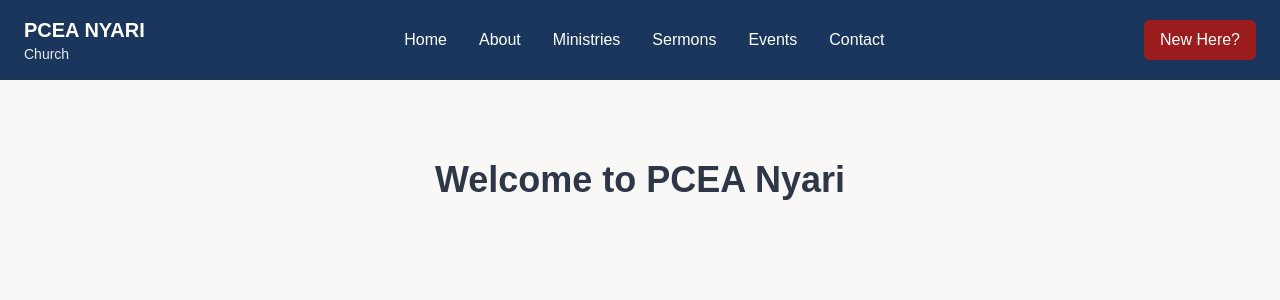
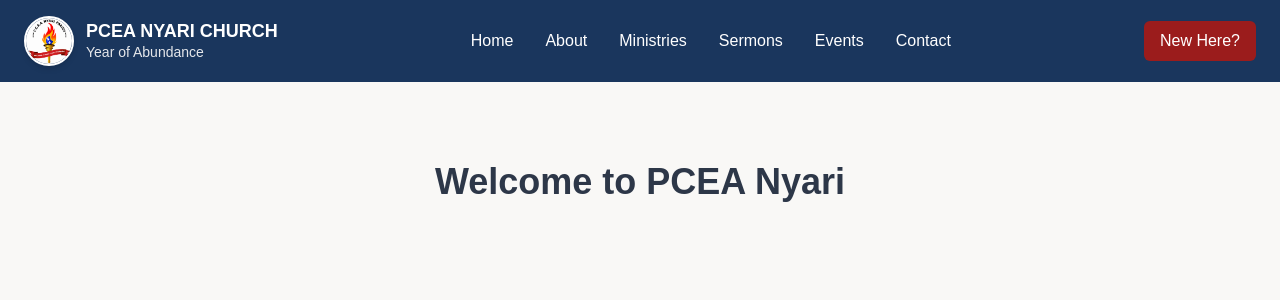
Before and after one commit to Jjumaaa/pnyari, a Next.js app: page / in a window 1280 px wide. Shown: the top 300 px of the page. Built offline with nearby package versions, Linux system fonts and the light colour scheme.

Commit message:
Add church logo and Next.js navigation links

```diff
--- a/components/layout/Navbar.jsx
+++ b/components/layout/Navbar.jsx
@@ -1,5 +1,7 @@
 "use client";
 import { useState } from "react";
+import Image from "next/image";
+import Link from "next/link";
 
 export default function Navbar() {
   const [isOpen, setIsOpen] = useState(false);
@@ -7,40 +9,51 @@
     <nav className="bg-[var(--color-sanctuary-blue)] text-white">
       <div className="mx-auto flex max-w-7xl items-center justify-between px-6 py-4">
         {/* Logo */}
+        <Link href="/" className="flex items-center gap-3">
+        <Image
+            src="/images/nyarilogo.png"
+            alt="PCEA Nyari Church Logo"
+            width={50}
+            height={50}
+            priority
+            className="shadow-md rounded-full border-2 border-white object-cover"
+        />
+
         <div>
-          <h1 className="text-xl font-bold">
-            PCEA NYARI
-          </h1>
+            <h1 className="text-lg font-bold leading-tight">
+            PCEA NYARI CHURCH
+            </h1>
 
-          <p className="text-sm text-gray-200">
-            Church
-          </p>
+            <p className="text-sm text-gray-200">
+            Year of Abundance
+            </p>
         </div>
+        </Link>
 
         {/* Navigation Links */}
         <ul className="hidden gap-8 md:flex">
           <li>
-            <a href="#">Home</a>
+            <Link href="/">Home</Link>
           </li>
 
           <li>
-            <a href="#">About</a>
+            <Link href="/about">About</Link>
           </li>
 
           <li>
-            <a href="#">Ministries</a>
+            <Link href="/ministries">Ministries</Link>
           </li>
 
           <li>
-            <a href="#">Sermons</a>
+            <Link href="/sermons">Sermons</Link>
           </li>
 
           <li>
-            <a href="#">Events</a>
+            <Link href="/events">Events</Link>
           </li>
 
           <li>
-            <a href="#">Contact</a>
+            <Link href="/contact">Contact</Link>
           </li>
         </ul>
 
```
Also changed, not shown: public/images/nyarilogo.png (added).
